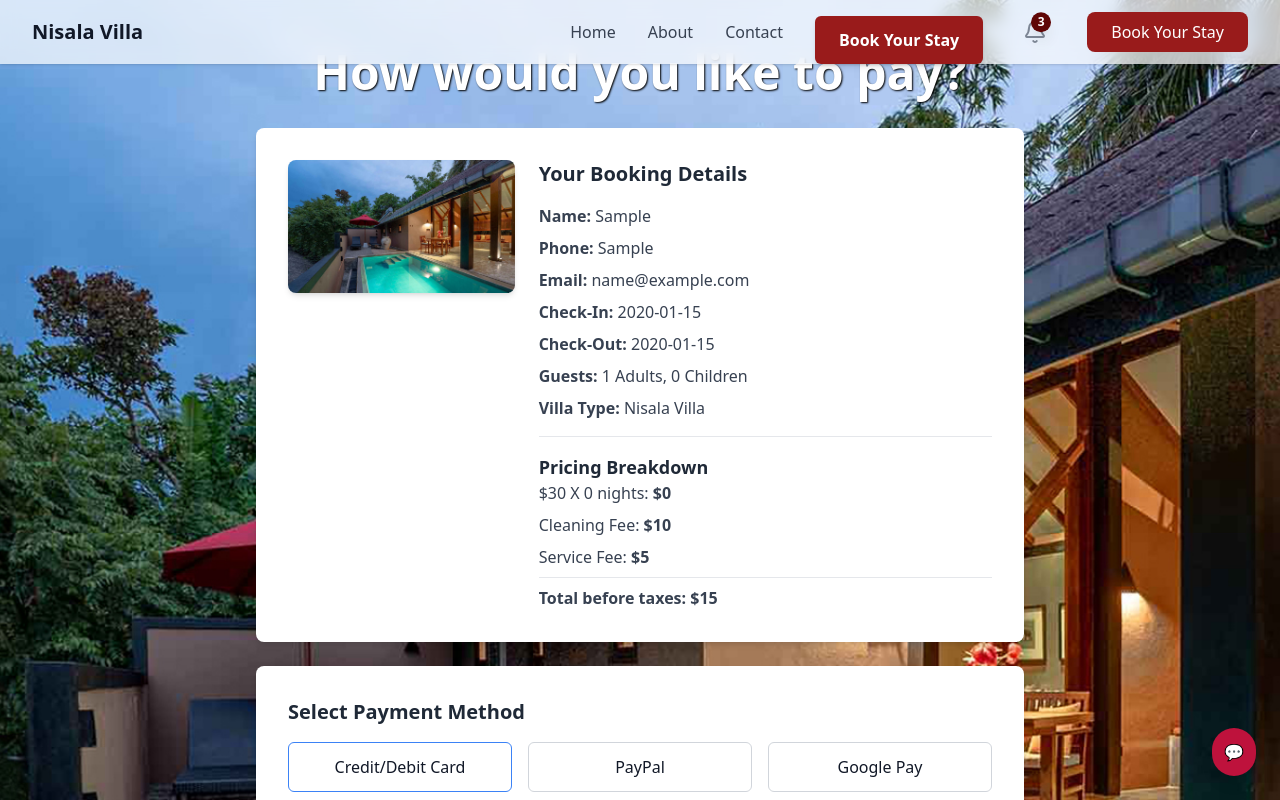
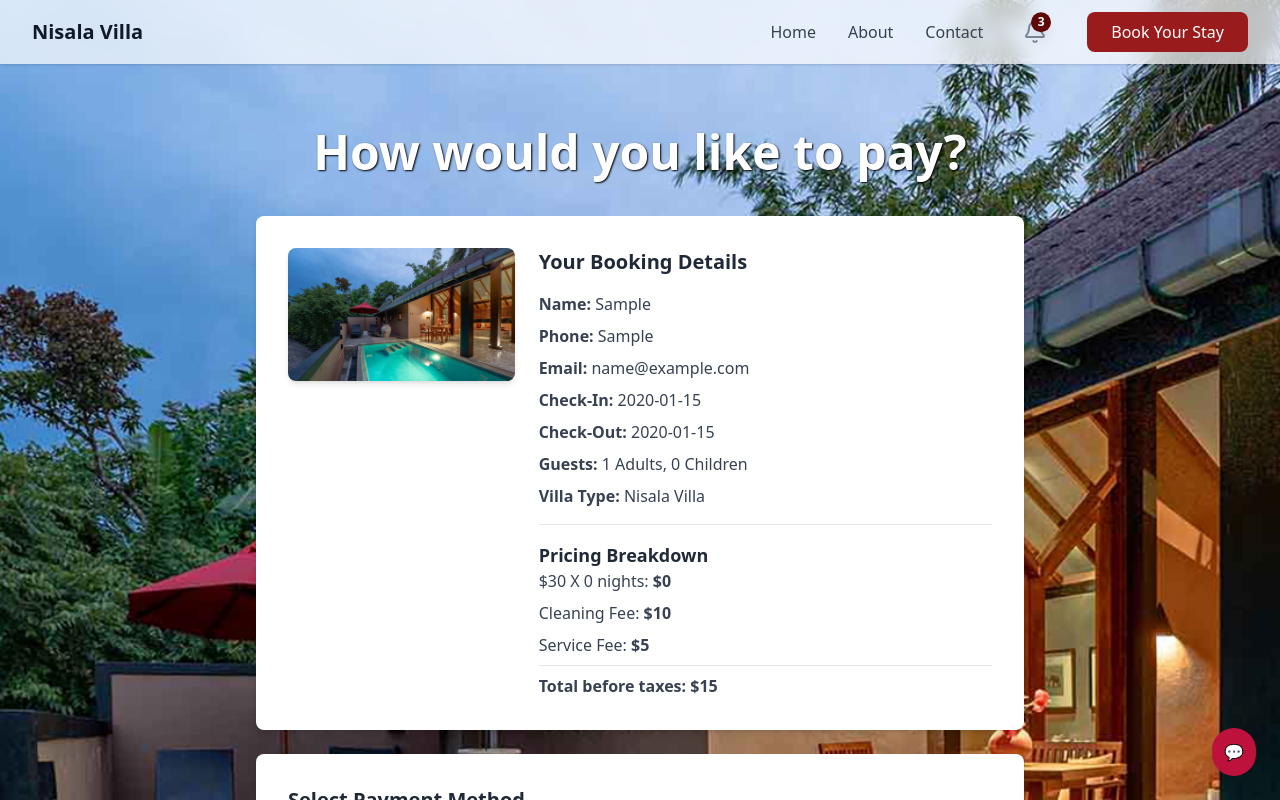
Before and after one commit to MNKolombage/MIS_Assignment, a Next.js app: page /book-your-stay in a window 1280 px wide. Both pictures are taken after typing "Sample", "Sample", "name@example.com", "Sample", "2020-01-15", "2020-01-15" into the empty fields and a click on the button "BOOK NOW". Shown: the top 800 px of the page. Built offline with nearby package versions, Linux system fonts and the light colour scheme.

Commit message:
Booking Villa and Payment

```diff
--- a/src/components/Header.jsx
+++ b/src/components/Header.jsx
@@ -10,19 +10,16 @@ export default function Header() {
           <a className="text-gray-700 hover:text-gray-900" href="#">Home</a>
           <a className="text-gray-700 hover:text-gray-900" href="#about">About</a>
           <a className="text-gray-700 hover:text-gray-900" href="#contact">Contact</a>
+
+          {/* Notification Bell */}
+          <Notifications userRole="user" />
+
+          {/* Updated Book Your Stay Button */}
           <Link href="/book-your-stay">
-            <button className="mt-4 bg-red-800 hover:bg-red-900 text-white font-semibold py-3 px-6 rounded-md shadow-md">
+            <button className="bg-red-800 hover:bg-red-900 text-white px-6 py-2 rounded-lg font-medium transition-all duration-300 hover:scale-110 hover:shadow-lg">
               Book Your Stay
             </button>
           </Link>
-          {/* Notification Bell */}
-          <Notifications userRole="user" />
-          <a
-            href="#book-your-stay"
-            className="bg-red-800 hover:bg-red-900 text-white px-6 py-2 rounded-lg font-medium transition-all duration-300 hover:scale-110 hover:shadow-lg"
-          >
-            Book Your Stay
-          </a>
         </nav>
       </div>
     </header>
--- a/src/components/sections/Book_Your_Stay.jsx
+++ b/src/components/sections/Book_Your_Stay.jsx
@@ -109,7 +109,7 @@ export default function BookYourStay() {
 			}}
 		>
 			{/* Header */}
-			<header className="text-center mb-8">
+			<header className="text-center mb-10 mt-20">
 				<h1 className="text-5xl font-bold text-white" style={{ textShadow: "1px 1px 2px black" }}>
 					We assist you to choose the best.
 				</h1>
--- a/src/components/sections/PaymentForm.jsx
+++ b/src/components/sections/PaymentForm.jsx
@@ -54,7 +54,7 @@ export default function PaymentForm({ bookingDetails }) {
 			}}
 		>
 			{/* Header */}
-			<header className="text-center mb-8">
+			<header className="text-center mb-10 mt-20">
 				<h1 className="text-5xl font-bold text-white" style={{ textShadow: "1px 1px 2px black" }}>
 					How would you like to pay?
 				</h1>
```
